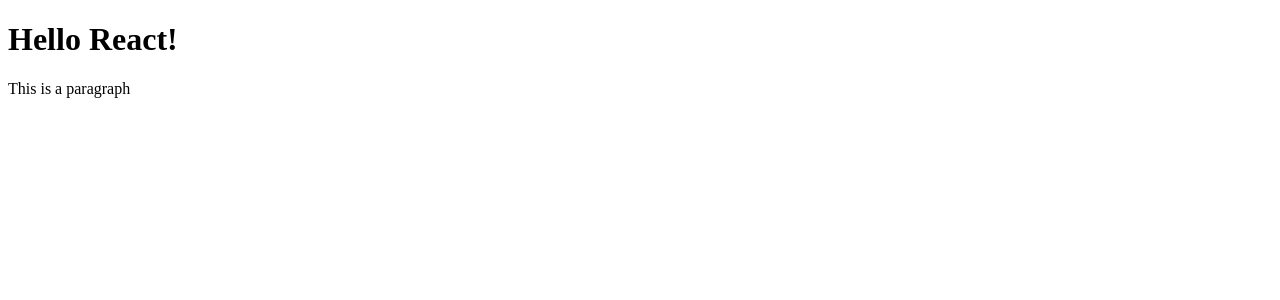
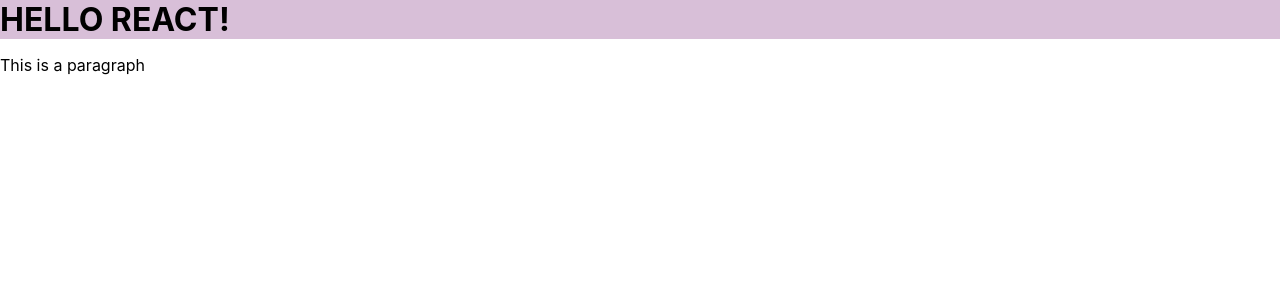
Before and after one commit to lowkieman/learn-react, a React (Create React App) app: page / in a window 1280 px wide. Shown: the top 300 px of the page. Built offline with nearby package versions, Linux system fonts and the light colour scheme.

Commit message:
added import to index.js

```diff
--- a/src/index.css
+++ b/src/index.css
@@ -11,3 +11,9 @@ code {
   font-family: source-code-pro, Menlo, Monaco, Consolas, 'Courier New',
     monospace;
 }
+
+h1{
+  background-color: thistle;
+  margin: 0 auto;
+  padding: 0;
+}
--- a/src/index.js
+++ b/src/index.js
@@ -18,6 +18,8 @@ reportWebVitals();
 */
 import React from 'react';
 import ReactDOM from 'react-dom/client';
+import './index.css'
+import './App.css'
 
 const myFirstElement = <h1>Hello React!</h1>
 const mySecondElement= <p>This is a paragraph</p>
```
